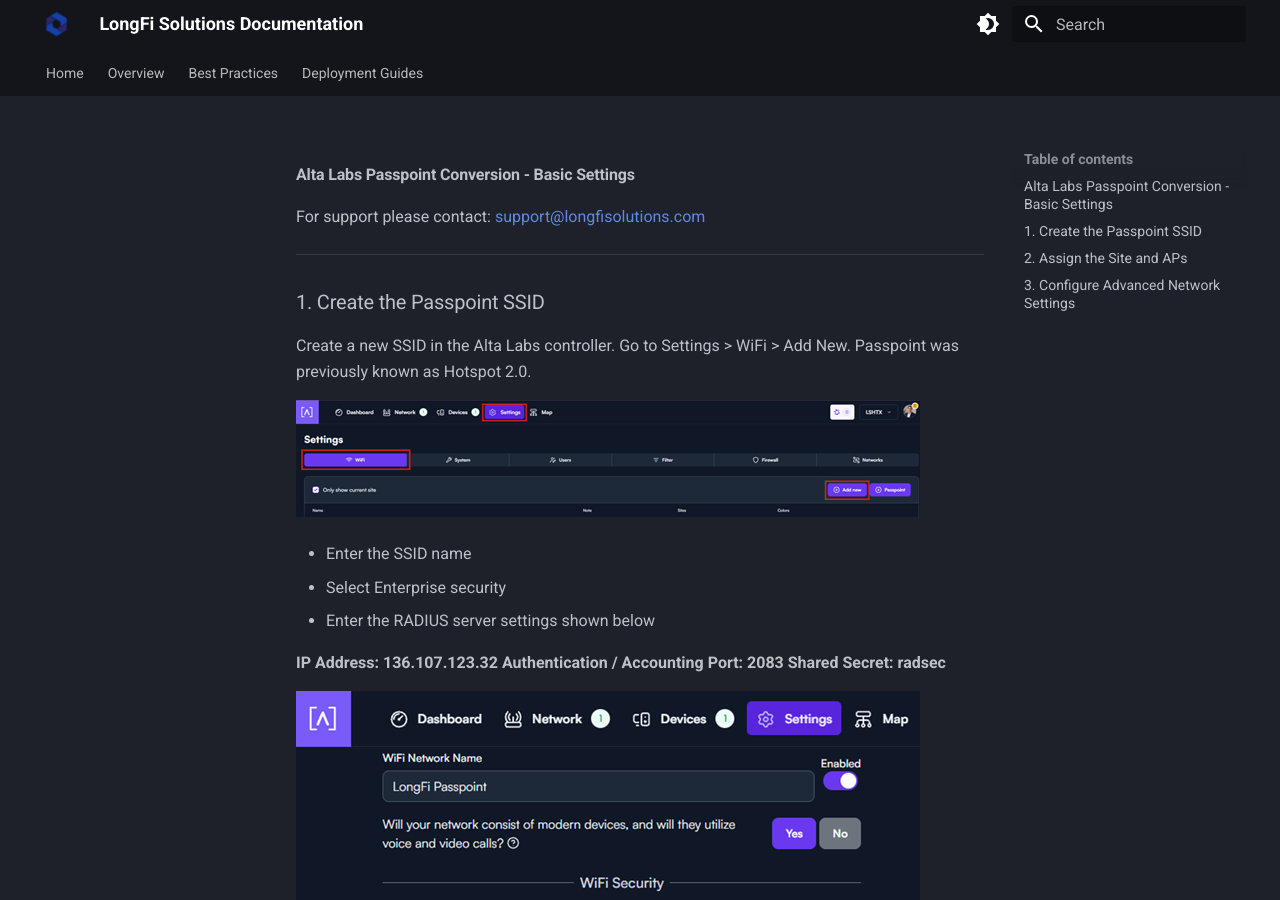
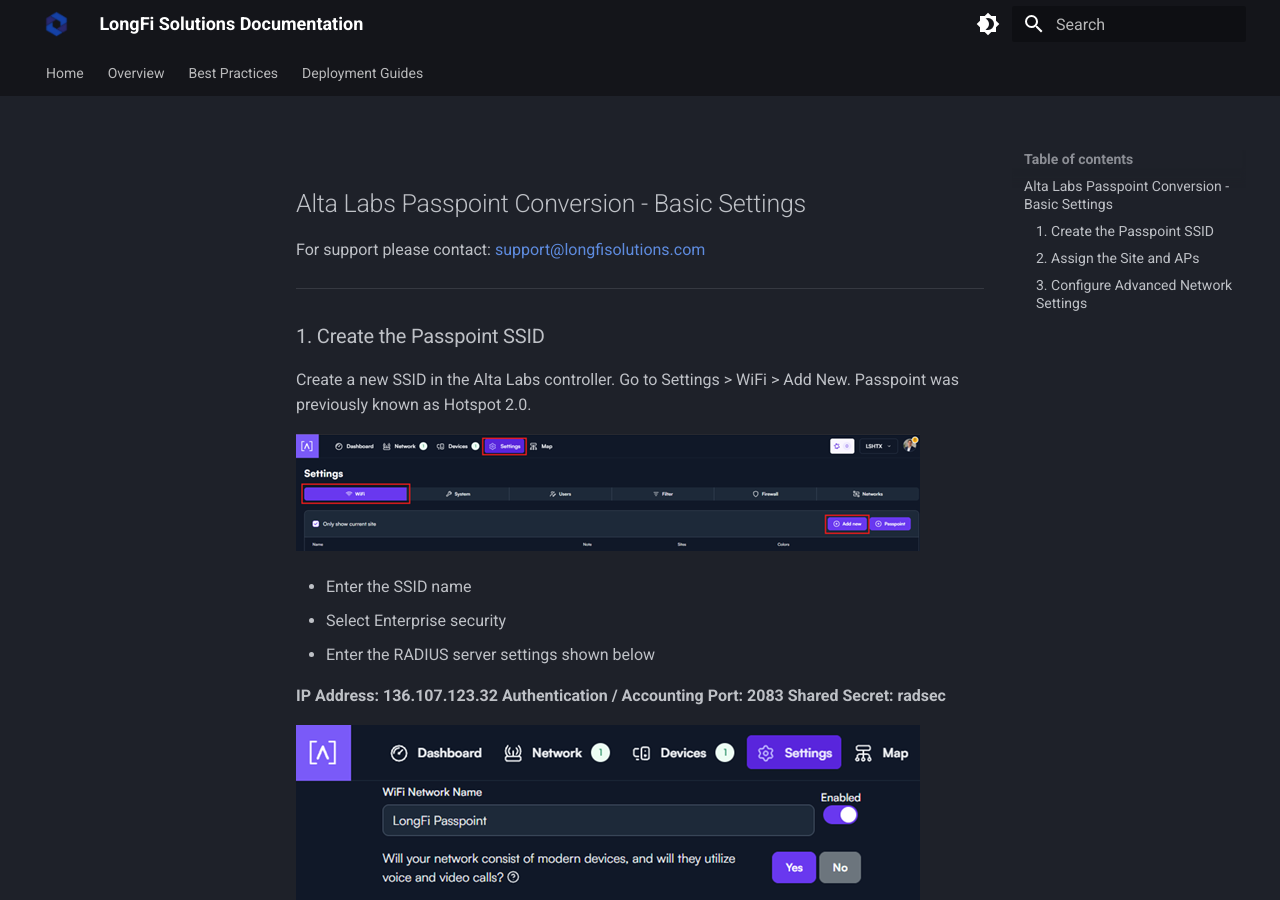
Before and after one commit to LongFi-Solutions/longfi-solutions.github.io, an MkDocs documentation site: the page built from docs/deployment/alta-labs.md, in a window 1280 px wide and 900 px high. Built offline with MkDocs 1.6.1 and Material for MkDocs 9.7.7, drawn with Linux system fonts in a browser that asks for light colours.

```diff
--- a/docs/deployment/alta-labs.md
+++ b/docs/deployment/alta-labs.md
@@ -2,7 +2,7 @@
 title: Alta Labs
 ---
 
-#### Alta Labs Passpoint Conversion - Basic Settings
+## Alta Labs Passpoint Conversion - Basic Settings
 
  For support please contact: [support@longfisolutions.com](mailto:support@longfisolutions.com)
 
```
